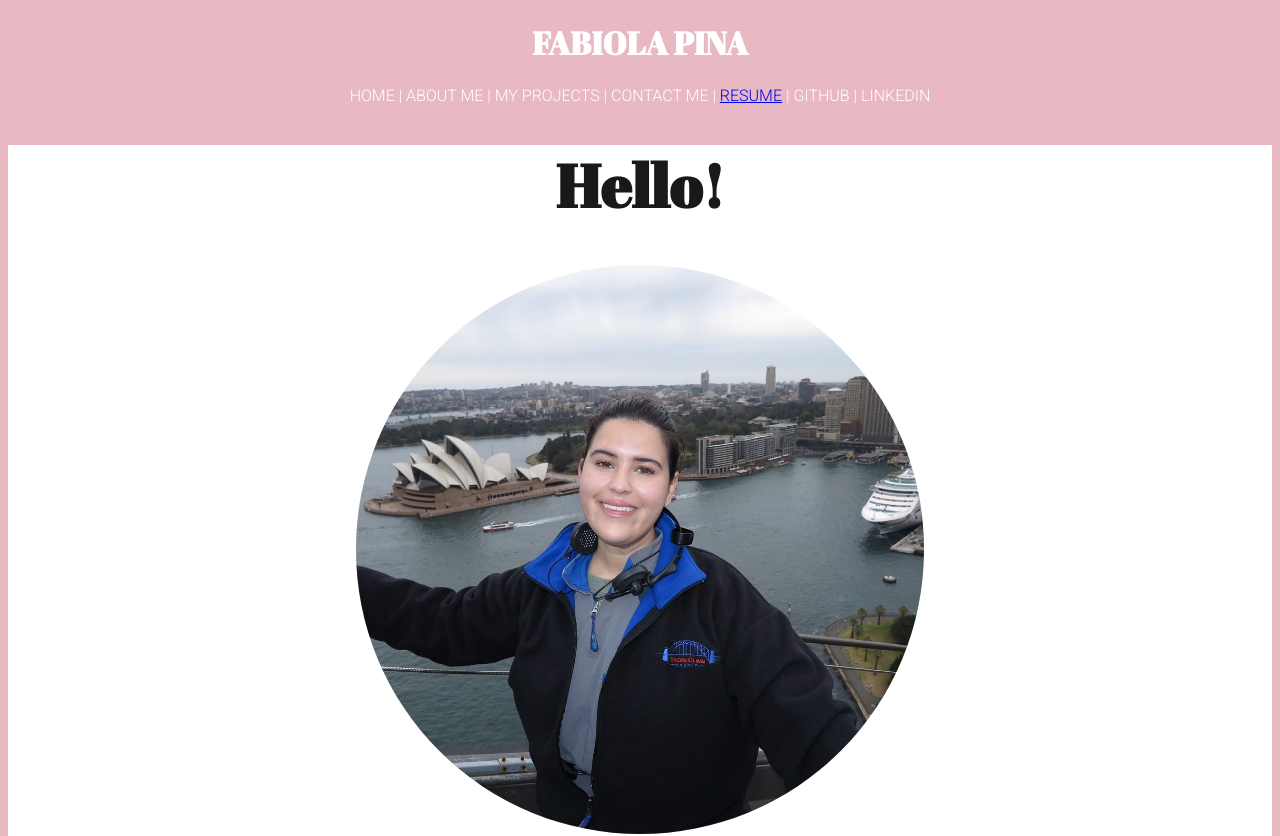
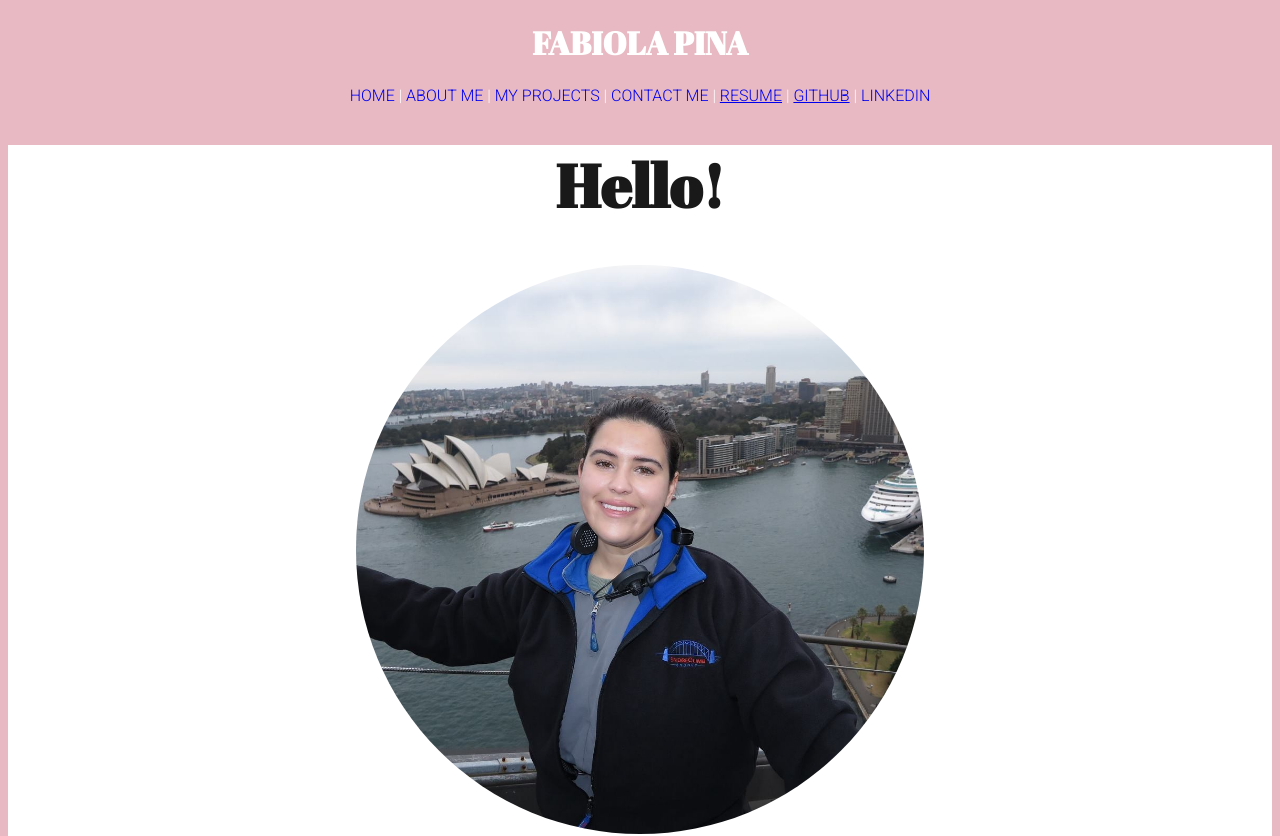
Before and after one commit to fabiolamariapina/portfolio-website, a React (Create React App) app in the folder portfolio/: page / in a window 1280 px wide. Shown: the top 836 px of the page. Built offline with nearby package versions, Linux system fonts and the light colour scheme.

Commit message:
began process of restyling links in nav bar

```diff
--- a/portfolio/src/components/Header.jsx
+++ b/portfolio/src/components/Header.jsx
@@ -1,40 +1,51 @@
 import React, { Component } from "react";
 import Nav from "react-bootstrap/Nav";
-import { BrowserRouter as Link } from "react-router-dom";
+import { Link } from "react-router-dom";
+import styled from "styled-components";
+
+const StyledLink = styled(Link)`
+  text-decoration: none;
+
+  &:focus,
+  &:hover,
+  &:visited,
+  &:link,
+  &:active {
+    text-decoration: none;
+  }
+`;
 
 export default class Header extends Component {
   render() {
     return (
       <div>
         <header className="header">
-          <Link to="/" className="link-to-home-">
-            <h1 className="website-name" id="name-of-website">
-              FABIOLA PINA
-            </h1>
-          </Link>
+          <h1 className="website-name" id="name-of-website">
+            FABIOLA PINA
+          </h1>
           <div className="nav-bar">
             <Nav id="navigation">
-              <Link to="/" className="link-to-home">
+              <Link to="/" style={{ textDecoration: "none" }}>
                 HOME
               </Link>{" "}
               |{" "}
-              <Link to="/about-me" className="link-to-about-me">
+              <Link to="/about-me" style={{ textDecoration: "none" }}>
                 ABOUT ME
               </Link>{" "}
               |{" "}
-              <Link to="/my-projects" className="link-to-my-projects">
+              <Link to="/my-projects" style={{ textDecoration: "none" }}>
                 MY PROJECTS
               </Link>{" "}
               |{" "}
-              <Link to="/contact-me" className="link-to-contact-me">
+              <Link to="/contact-me" style={{ textDecoration: "none" }}>
                 CONTACT ME
               </Link>{" "}
               | <a href="/html/">RESUME</a> |{" "}
-              <Link to="/contact-me" className="link-to-contact-me">
+              <Link to="/contact-me" cstyle={{ textDecoration: "none" }}>
                 GITHUB
               </Link>{" "}
               |{" "}
-              <Link to="/contact-me" className="link-to-contact-me">
+              <Link to="/contact-me" style={{ textDecoration: "none" }}>
                 LINKEDIN
               </Link>
             </Nav>
```
Also changed, not shown: 1 other file (tests, documents, lock files or other folders).
